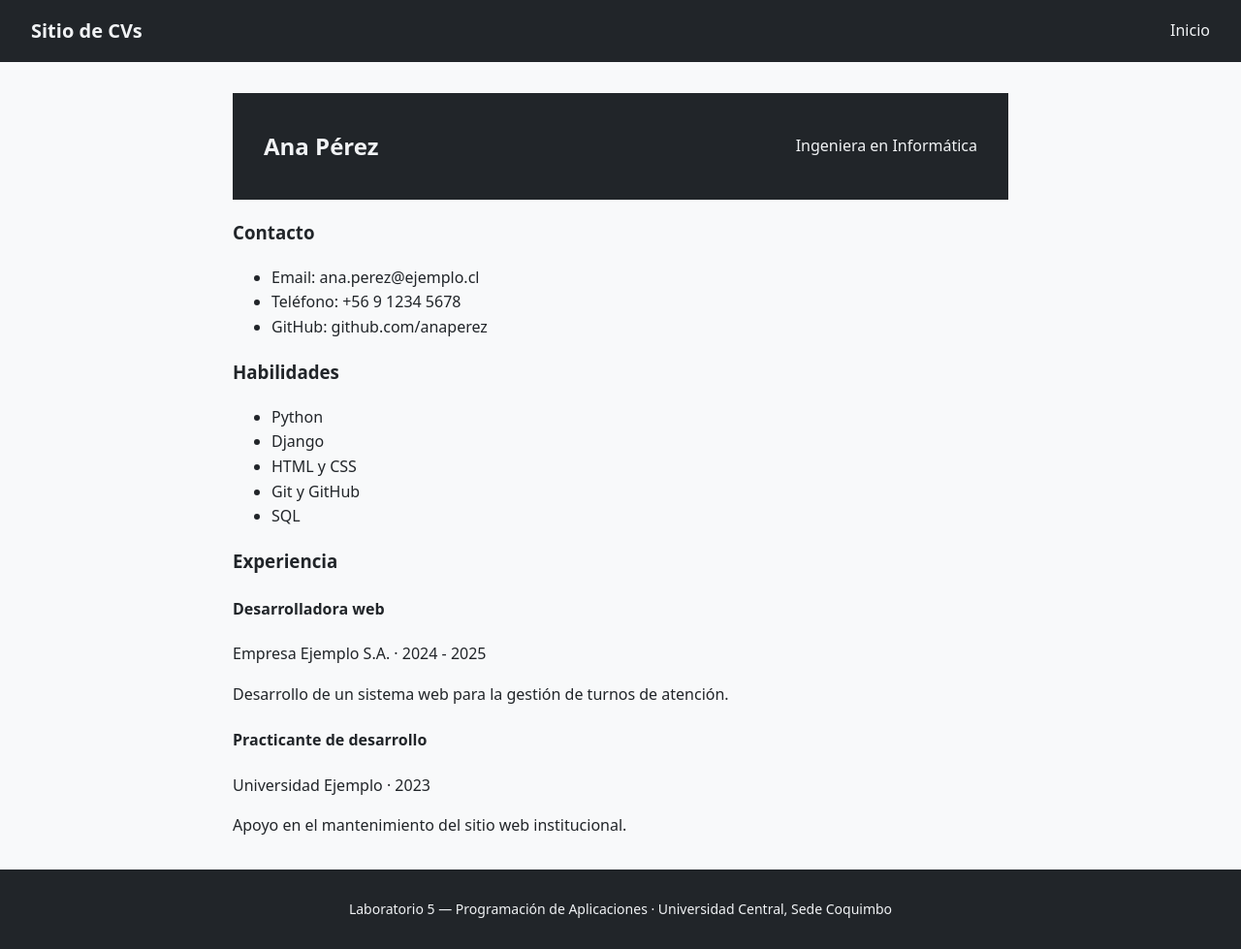
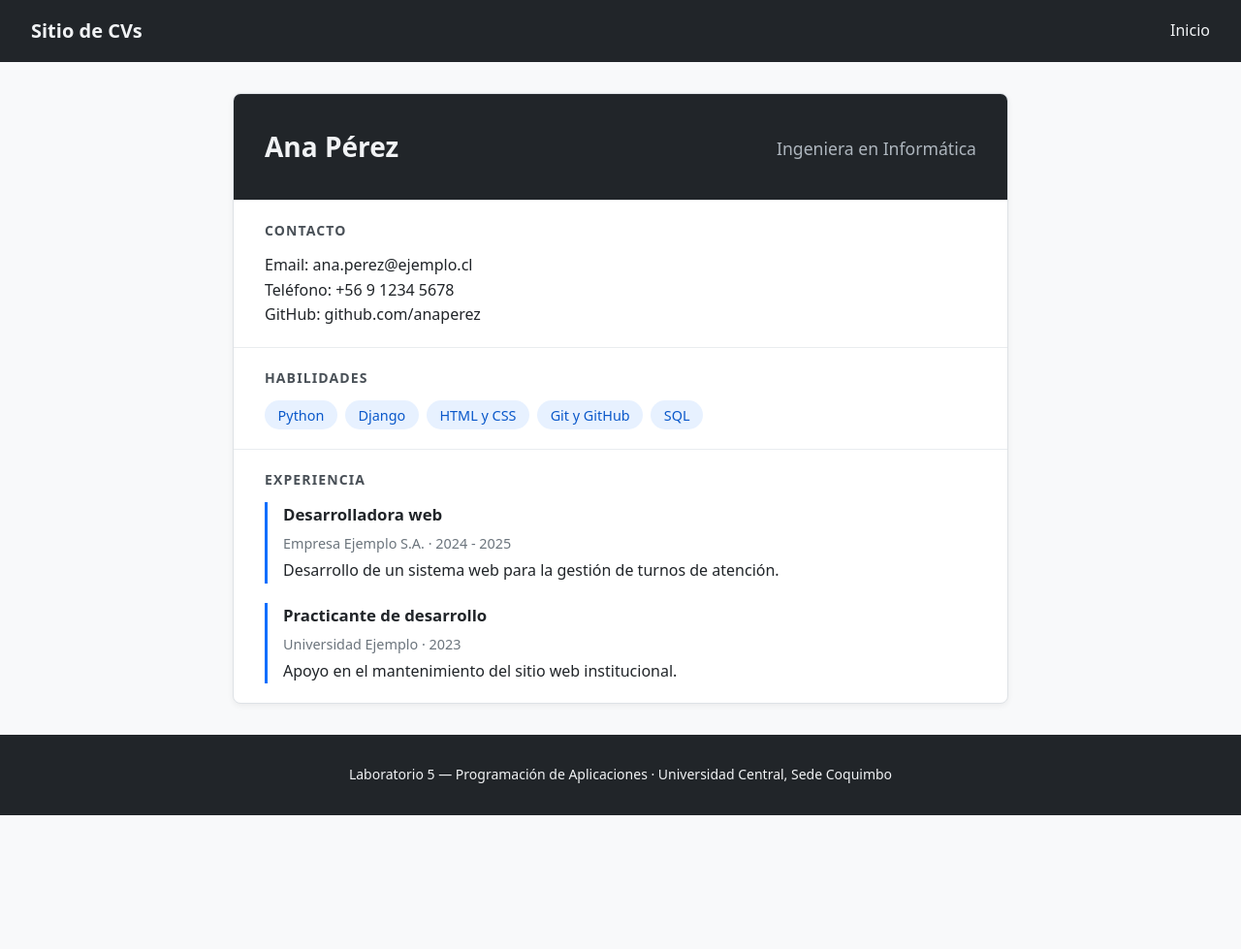
Before and after one commit to TheArsenalz4/Lab-5-django, a Django app: page /cv/ejemplo/ in a window 1280 px wide. Shown: the whole page at 97% size. After the commit the page ends 841 px from the top, so only its background shows below. Run offline with Django 5.2, Linux system fonts and the light colour scheme.

Commit message:
style
agrega estilos para la página de CV

```diff
--- a/templates/base.html
+++ b/templates/base.html
@@ -19,6 +19,22 @@
         nav a:hover { text-decoration: underline; }
         main { max-width: 800px; margin: 2rem auto; padding: 0 1rem; }
         footer { text-align: center; font-size: 0.875rem; }
+
+        /* Página de CV */
+        .cv-tarjeta { background: #fff; border: 1px solid #dee2e6; border-radius: 8px; box-shadow: 0 2px 6px rgba(0, 0, 0, 0.06); overflow: hidden; }
+        .cv-tarjeta section { padding: 1.25rem 2rem; border-top: 1px solid #e9ecef; }
+        .cv-tarjeta h3 { margin: 0 0 0.75rem; font-size: 0.875rem; text-transform: uppercase; letter-spacing: 0.08em; color: #495057; }
+        .cv-encabezado { background: #212529; color: #f1f3f5; padding: 2rem; }
+        .cv-encabezado h2 { margin: 0; font-size: 1.75rem; }
+        .cv-titulo { margin: 0.25rem 0 0; color: #adb5bd; font-size: 1.1rem; }
+        .cv-contacto ul { list-style: none; margin: 0; padding: 0; }
+        .cv-habilidades ul { list-style: none; margin: 0; padding: 0; display: flex; flex-wrap: wrap; gap: 0.5rem; }
+        .habilidad { background: #e7f1ff; color: #0a58ca; border-radius: 999px; padding: 0.2rem 0.85rem; font-size: 0.9rem; font-weight: 500; }
+        .experiencia-item { border-left: 3px solid #0d6efd; padding-left: 1rem; margin-bottom: 1.25rem; }
+        .experiencia-item:last-child { margin-bottom: 0; }
+        .experiencia-item h4 { margin: 0; font-size: 1.05rem; }
+        .experiencia-item p { margin: 0.25rem 0 0; }
+        .experiencia-lugar { color: #6c757d; font-size: 0.9rem; }
     </style>
 </head>
 <body>
```
